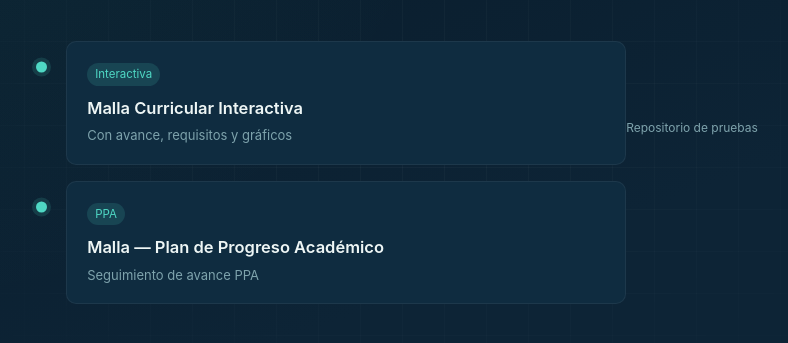
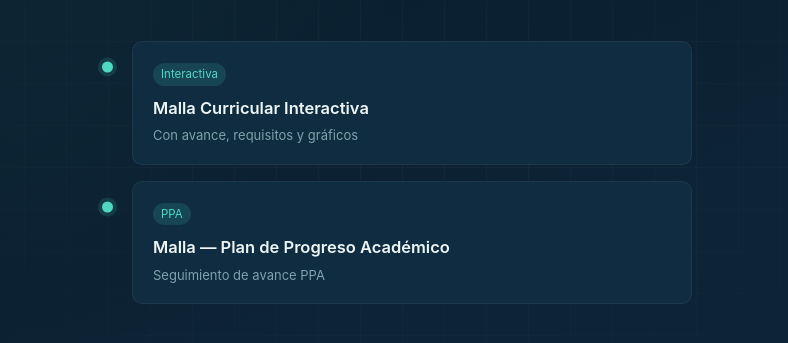
Before and after one commit to Pajarilo/Varias, a plain HTML site: page index.html in a window 1280 px wide. Shown: the part 295-638 px from the top of the page, without its empty margins (228-1016 px from the left). Drawn offline with Linux system fonts and the light colour scheme.

Commit message:
Remove footer from index.html
Removed footer element from the HTML structure.

```diff
--- a/index.html
+++ b/index.html
@@ -196,8 +196,6 @@
       </a>
     </div>
   </div>
-
-  <footer>Repositorio de pruebas</footer>
 </div>
 
 </body>
```
